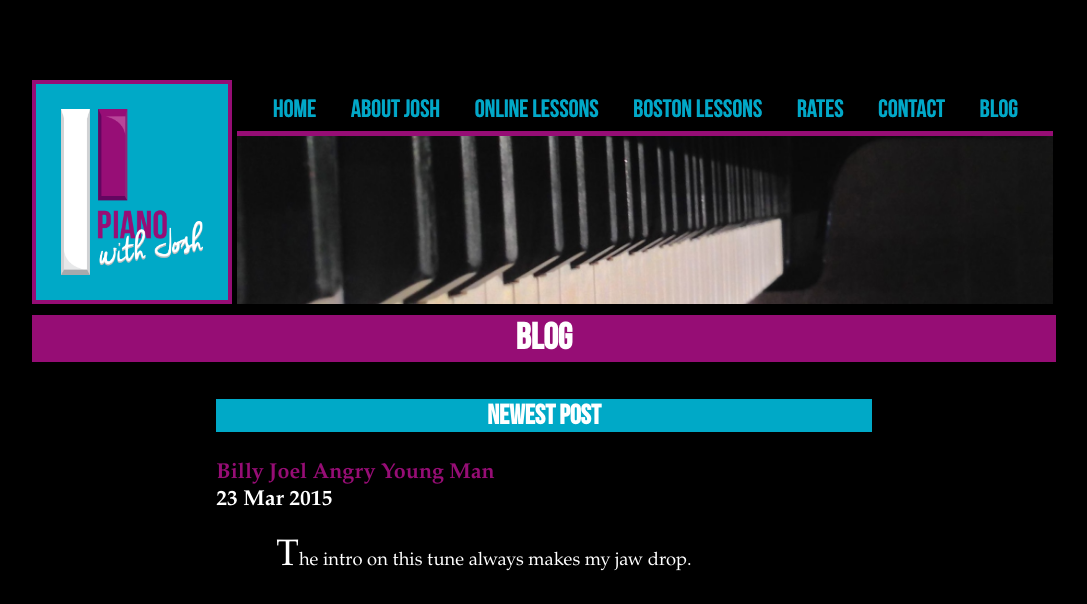
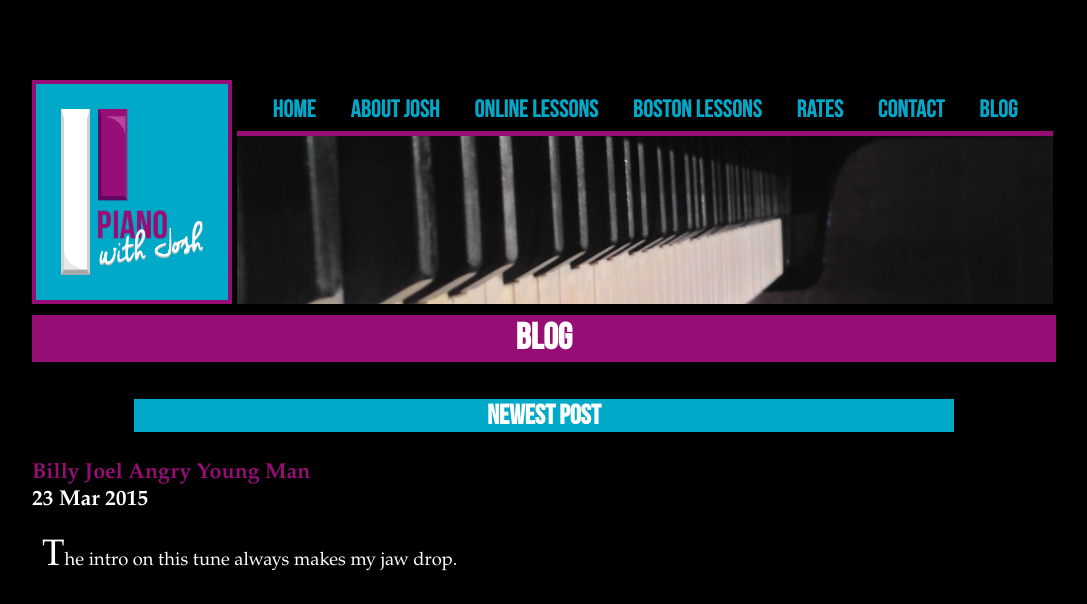
Before and after one commit to PianoWithJosh/PianoWithJosh.github.io, a Jekyll site: the page built from blog/index.html, in a window 1280 px wide. Shown: the top 604 px of the page, without its empty margins (96-1183 px from the left). Built offline with Jekyll 4.4.1, drawn with Linux system fonts in a browser that asks for light colours; nearby versions of some CDN libraries; Markdown is read by kramdown in place of the engine named in the settings; grey boxes are pictures that could not be loaded.

Commit message:
fixed mobile styling of iframe and BLOG caps in title

```diff
--- a/blog/index.html
+++ b/blog/index.html
@@ -1,6 +1,6 @@
 ---
 layout: base
-title: BLOG
+title: Blog
 ---
 <link rel="stylesheet" href="/css/blog.css">
 <div id="home">
--- a/css/blog.css
+++ b/css/blog.css
@@ -1,16 +1,7 @@
-.blog-content {
-	margin-left: 50px;
+.blog-content iframe {
+  width: 100%;
 }
 
-.feature-blog-post {
-	width: 80%;
-	margin: 0 auto;
-}
-
-.feature-blog-body {
-	width: 80%;
-	margin: 0 auto;
-}
 .blog-title a {
 	text-decoration: none;
 	color: rgba(150,13,117,1.0);;
```
